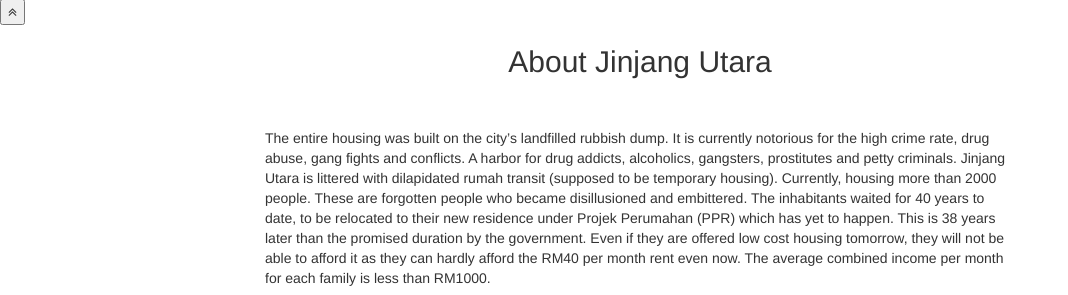
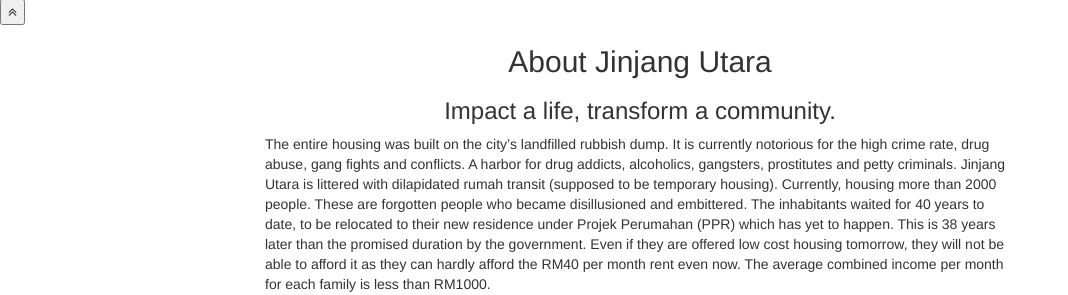
Before and after one commit to Daenise/BIT216, a PHP site: page / in a window 1280 px wide. Shown: the part 401-696 px from the top of the page, without its empty margins (0-1068 px from the left). Run offline with PHP 8.4, Linux system fonts and the light colour scheme; some libraries are stand-ins or nearby versions.

Commit message:
Added slogan for jinjang

```diff
--- a/webpage/index.php
+++ b/webpage/index.php
@@ -19,7 +19,7 @@ if (empty($_SESSION['pSignUp'])) {
   <meta charset="utf-8">
   <meta http-equiv="X-UA-Compatible" content="IE=edge">
   <meta name="viewport" content="width=device-width, initial-scale=1">
-  <title>Web For Jinjang</title>
+  <title>Web For Jinjang - Impact a life, transform a community</title>
 
   <!-- Bootstrap -->
   <link href="../css/bootstrap.min.css" rel="stylesheet">
@@ -210,7 +210,7 @@ if (empty($_SESSION['pSignUp'])) {
                             </div>
 
                             <div class="form-group">
-                              <label>Address</label>
+                              <label>Company Address</label>
                               <input type="text" class="form-control" name="eAddress" placeholder="No. , Jalan xxx">
                             </div>
 
@@ -349,7 +349,7 @@ if (empty($_SESSION['pSignUp'])) {
           <div class="wow flipInY" data-wow-offset="0" data-wow-delay="0.4s">
             <div class="section-heading">
               <h2 class="h-bold text-center">About Jinjang Utara</h2>
-              <br><br>
+              <h3 class ="text-center">Impact a life, transform a community.</h3>
               <div class="divider-header"></div>
               <p>The entire housing was built on the city’s landfilled rubbish dump. It is currently notorious for the high crime rate, drug abuse, gang fights and conflicts. A harbor for drug addicts, alcoholics, gangsters, prostitutes and petty criminals.
                 Jinjang Utara is littered with dilapidated rumah transit (supposed to be temporary housing). Currently, housing more than 2000 people. These are forgotten people who became disillusioned and embittered. The inhabitants waited for 40 years to date, to be relocated to their new residence under Projek Perumahan (PPR) which has yet to happen. This is 38 years later than the promised duration by the government. Even if they are offered low cost housing tomorrow, they will not be able to afford it as they can hardly afford the RM40 per month rent even now. The average combined income per month for each family is less than RM1000.
```
